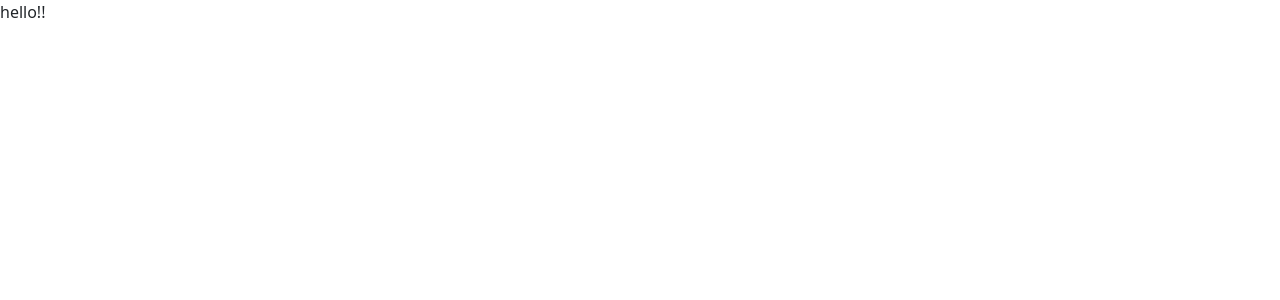
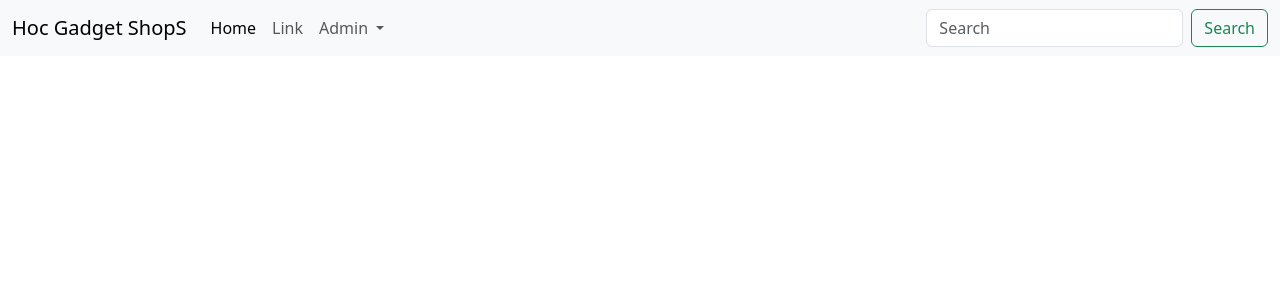
Before and after one commit to anubapatla/MY-ANGULAR-APP, an Angular app: page / in a window 1280 px wide. Shown: the top 300 px of the page. Built offline with nearby package versions, Linux system fonts and the light colour scheme.

Commit message:
navbar hasbeen added

```diff
--- a/src/app/app.component.html
+++ b/src/app/app.component.html
@@ -5,4 +5,39 @@
 <!-- * * * * * * * * * * * * * * * * * * * * * * * * * * * * * * * -->
 <!-- * * * * * * * * * Delete the template below * * * * * * * * * -->
 <!-- * * * * * * * to get started with your project! * * * * * * * -->
-hello!!
+<nav class="navbar navbar-expand-lg bg-body-tertiary">
+  <div class="container-fluid">
+    <a class="navbar-brand" href="#">Hoc Gadget ShopS</a>
+    <button class="navbar-toggler" type="button" data-bs-toggle="collapse" data-bs-target="#navbarSupportedContent" aria-controls="navbarSupportedContent" aria-expanded="false" aria-label="Toggle navigation">
+      <span class="navbar-toggler-icon"></span>
+    </button>
+    <div class="collapse navbar-collapse" id="navbarSupportedContent">
+      <ul class="navbar-nav me-auto mb-2 mb-lg-0">
+        <li class="nav-item">
+          <a class="nav-link active" aria-current="page" href="#">Home</a>
+        </li>
+        <li class="nav-item">
+          <a class="nav-link" href="#">Link</a>
+        </li>
+        <li class="nav-item dropdown">
+          <a class="nav-link dropdown-toggle" href="#" role="button" data-bs-toggle="dropdown" aria-expanded="false">
+            Admin
+          </a>
+          <ul class="dropdown-menu">
+            <li><a class="dropdown-item" href="#">Inventory</a></li>
+            <li><a class="dropdown-item" href="#">customers</a></li>
+            <li><hr class="dropdown-divider"></li>
+            <li><a class="dropdown-item" href="#">Something else here</a></li>
+          </ul>
+        </li>
+       <!---- <li class="nav-item">
+          <a class="nav-link disabled" aria-disabled="true">Disabled</a>
+        </li> --->
+      </ul>
+      <form class="d-flex" role="search">
+        <input class="form-control me-2" type="search" placeholder="Search" aria-label="Search"/>
+        <button class="btn btn-outline-success" type="submit">Search</button>
+      </form>
+    </div>
+  </div>
+</nav>
```
